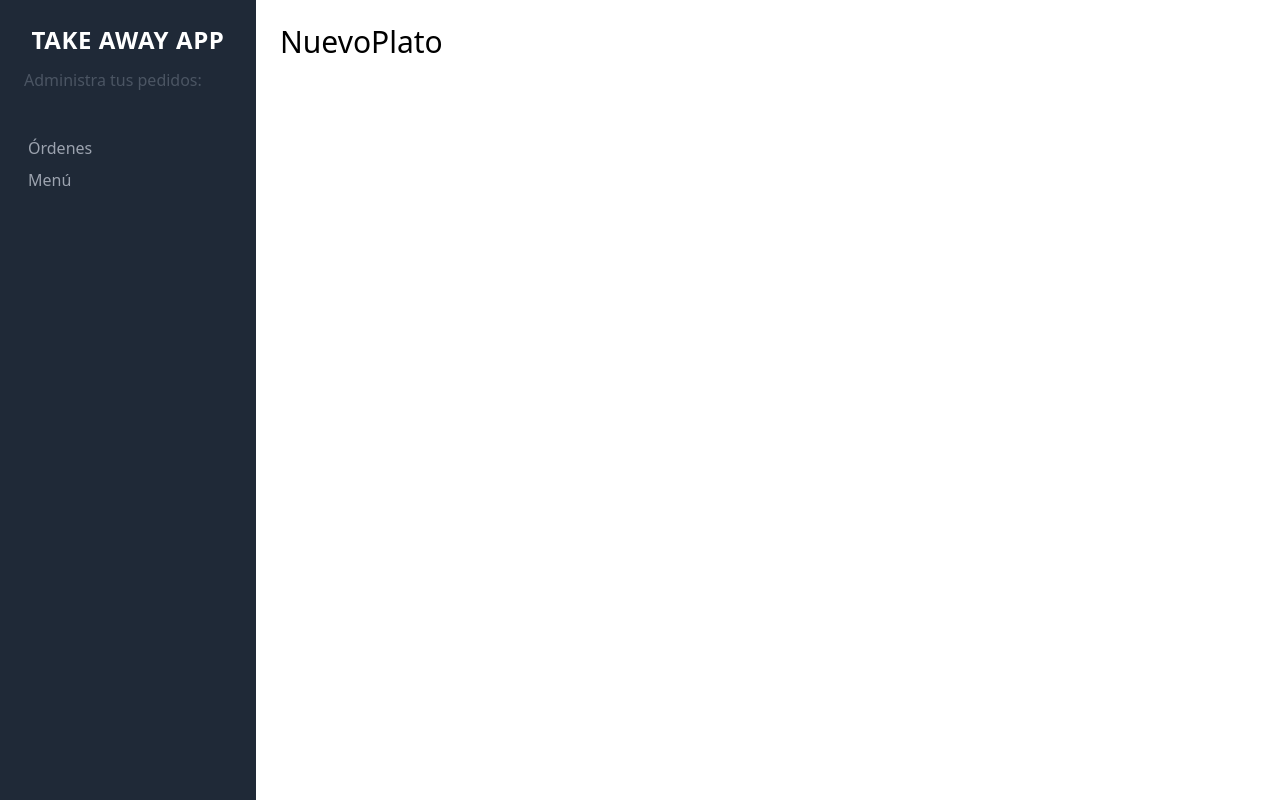
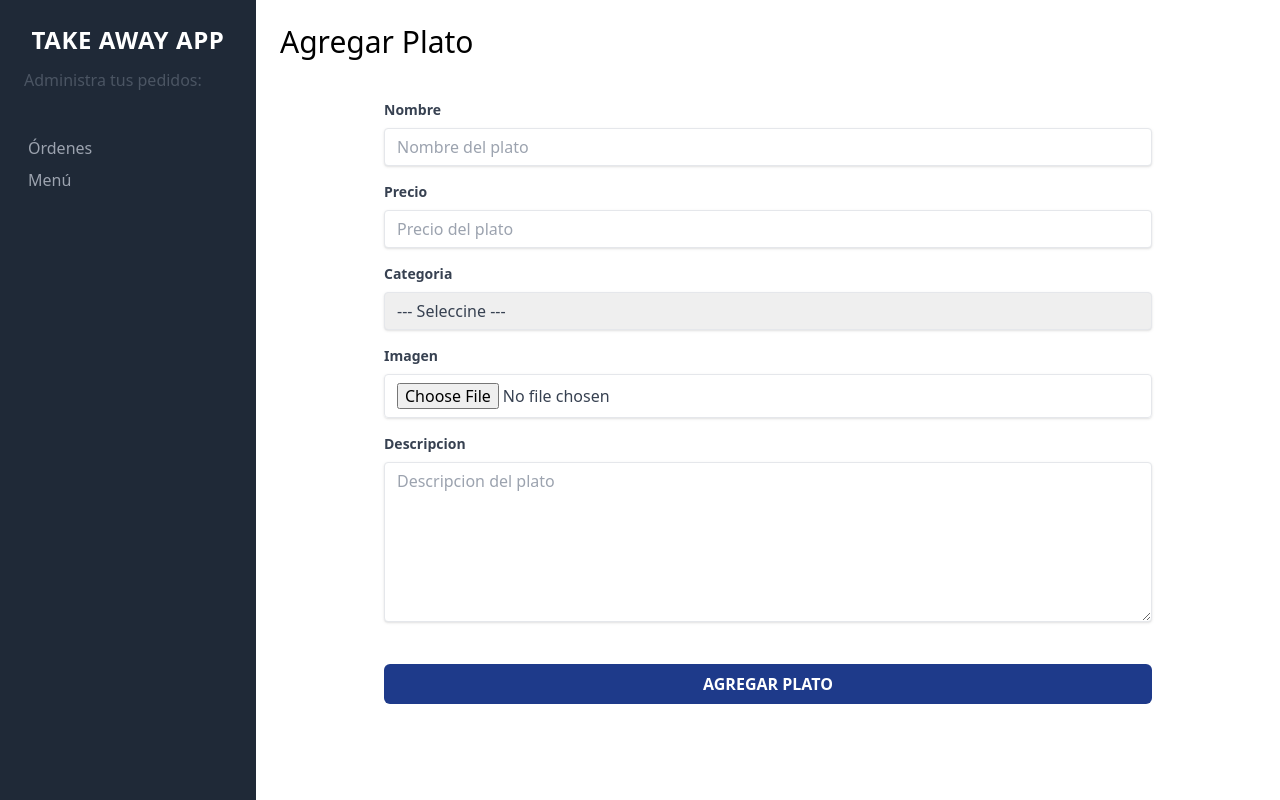
Before and after one commit to EmilianoQuiroz/Eloquent-JavaScript-Resumen-libro, a React (Create React App) app in the folder restaurant-client/: page /nuevo-plato in a window 1280 px wide. Built offline with nearby package versions, Linux system fonts and the light colour scheme.

Commit message:
Formulario para agregar platos

```diff
--- a/restaurant-client/src/components/paginas/NuevoPlato.js
+++ b/restaurant-client/src/components/paginas/NuevoPlato.js
@@ -1,7 +1,49 @@
+import React from "react";
+
 const NuevoPlato = () => {
     return (
       <>
-        <h1 className="text-3xl font-light mb-4">NuevoPlato</h1>
+        <h1 className="text-3xl font-light mb-4">Agregar Plato</h1>
+
+        <div className="flex justify-center mt-10">
+            <div className="max-w-3xl w-full">
+                <form>
+                    <div className="mb-4">
+                        <label className="block text-gray-700 text-sm font-bold mb-2" htmlFor="nombre">Nombre</label>
+                        <input type="text" id="nombre" className="shadow appearance-none border rounded w-full py-2 px-3 text-gray-700 leading-tight focus:outline-none focus:shadow-outlined" placeholder="Nombre del plato"/>
+                    </div>
+                    <div className="mb-4">
+                        <label className="block text-gray-700 text-sm font-bold mb-2" htmlFor="precio">Precio</label>
+                        <input type="number" id="precio" className="shadow appearance-none border rounded w-full py-2 px-3 text-gray-700 leading-tight focus:outline-none focus:shadow-outlined" placeholder="Precio del plato" min="0"/>
+                    </div>
+                    <div className="mb-4">
+                        <label className="block text-gray-700 text-sm font-bold mb-2" htmlFor="precio">Categoria</label>
+                        <select id="precio" className="shadow appearance-none border rounded w-full py-2 px-3 text-gray-700 leading-tight focus:outline-none focus:shadow-outlined" name="categoria">
+                            <option value="">--- Seleccine ---</option>
+                            <option value="desayuno">"Desayuno"</option>
+                            <option value="almuerzo">"Almuerzo"</option>
+                            <option value="cena">"Cena"</option>
+                            <option value="bebidas">"Bebidas"</option>
+                            <option value="postre">"Postre"</option>
+                            <option value="ensalada">"Ensalada"</option>
+                        </select>
+                    </div>
+                    <div className="mb-4">
+                        <label className="block text-gray-700 text-sm font-bold mb-2" htmlFor="imagen">Imagen</label>
+                        <input type="file" id="imagen" className="shadow appearance-none border rounded w-full py-2 px-3 text-gray-700 leading-tight focus:outline-none focus:shadow-outlined"/>
+                    </div>
+                    <div className="mb-4">
+                        <label className="block text-gray-700 text-sm font-bold mb-2" htmlFor="descripcion">Descripcion</label>
+                        <textarea type="text" id="descripcion" className="shadow appearance-none border rounded w-full py-2 px-3 text-gray-700 leading-tight focus:outline-none focus:shadow-outlined h-40" placeholder="Descripcion del plato"></textarea>
+                    </div>
+                    <input
+                        type="submit"
+                        className="bg-blue-900 hover:bg-blue-800 w-full mt-5 p-2 text-white uppercase font-bold rounded-md"
+                        value="Agregar Plato"
+                    />
+                </form>
+            </div>
+        </div>
       </>
     )
   }
```
